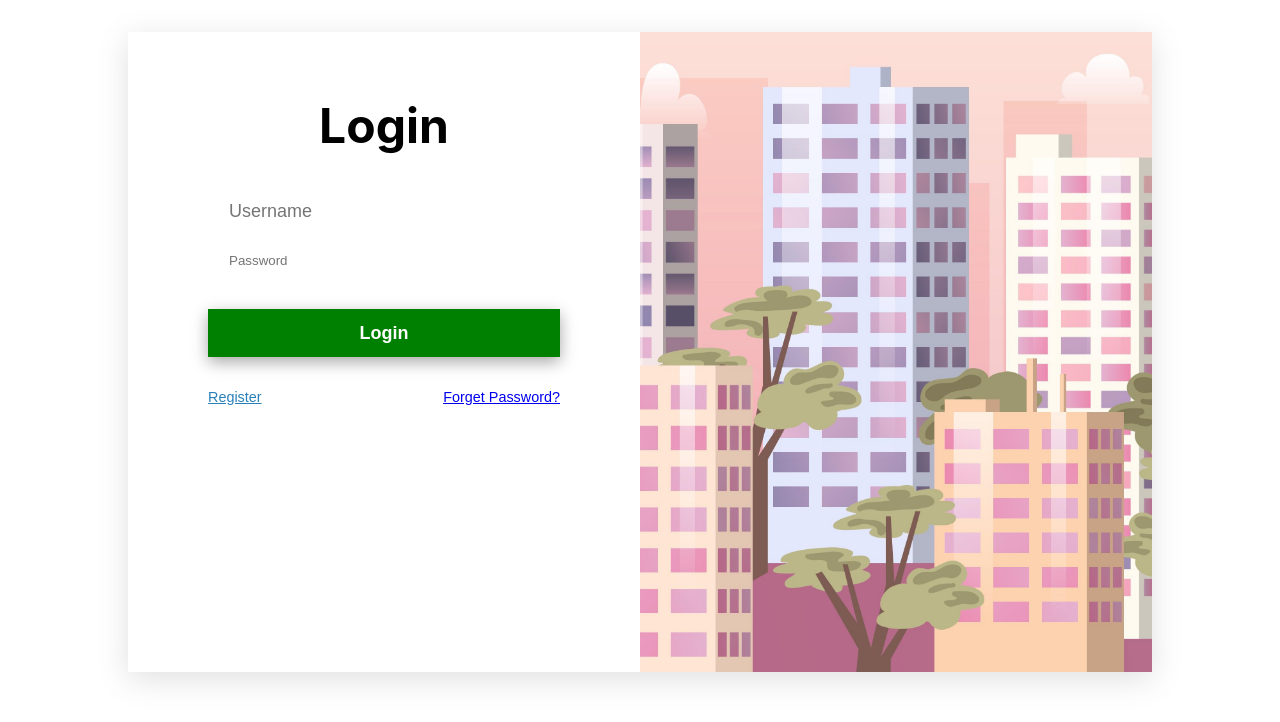
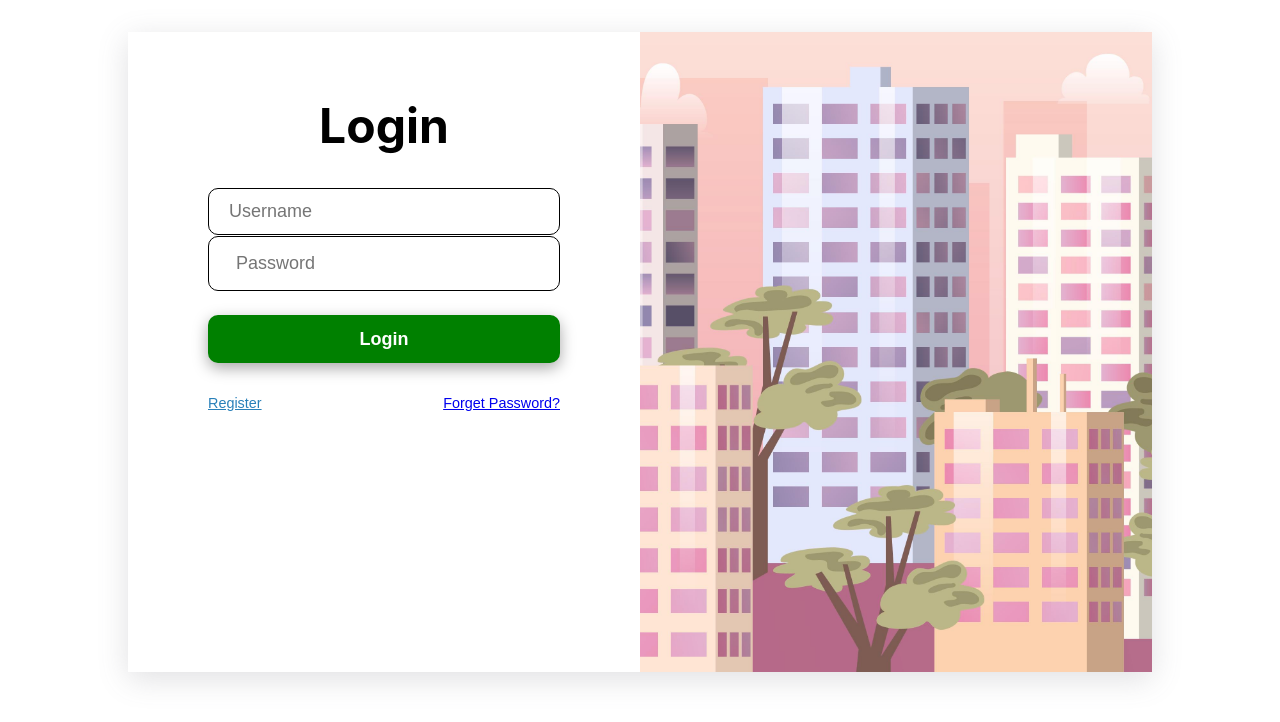
Before and after one commit to Realker/SC2006-Project, a React (Create React App) app in the folder frontend/: page / in a window 1280 px wide. Shown: the top 722 px of the page. Built offline with nearby package versions, Linux system fonts and the light colour scheme.

Commit message:
LoginRegister CSS

```diff
--- a/frontend/src/css/LoginRegister.css
+++ b/frontend/src/css/LoginRegister.css
@@ -9,6 +9,7 @@
   grid-auto-columns: minmax(0, 1fr);
   grid-auto-flow: column;
   margin-top: 2rem;
+
 }
 
 .LoginRegister__image {
@@ -23,22 +24,27 @@
 
 .LoginRegister__content {
   padding: 4rem 5rem;
+
 }
 
 .LoginRegister__content h1 {
   margin-bottom: 2rem;
   text-align: center;
+
 }
 
 .LoginRegister__content form {
   display: flex;
   flex-direction: column;
+
 }
 
 .LoginRegister__content input {
   width: 100%;
   padding: 1rem 0rem 1rem 1.5em;
   margin-bottom: 1.5rem;
+  border: 1px solid black;
+  font-size: large;
 }
 
 .LoginRegister__content__secondary-btns {
@@ -67,6 +73,7 @@ font-size: 3rem;
   width: 100%;
   height: 3rem;
   box-shadow: rgba(0, 0, 0, 0.35) 0px 5px 15px;
+  border-radius: 10px;
 }
 
 .btn-forgetpass,
```
